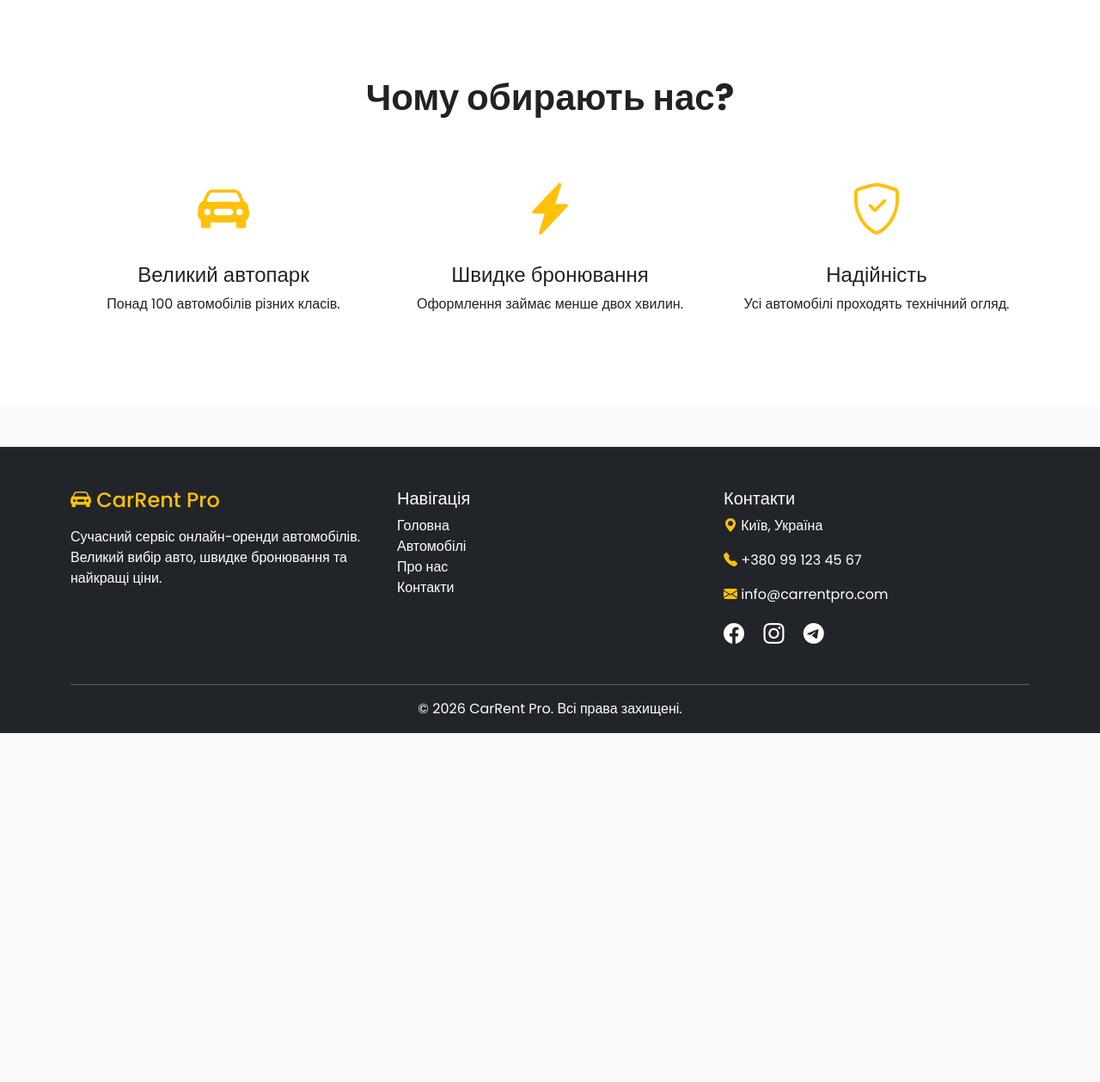
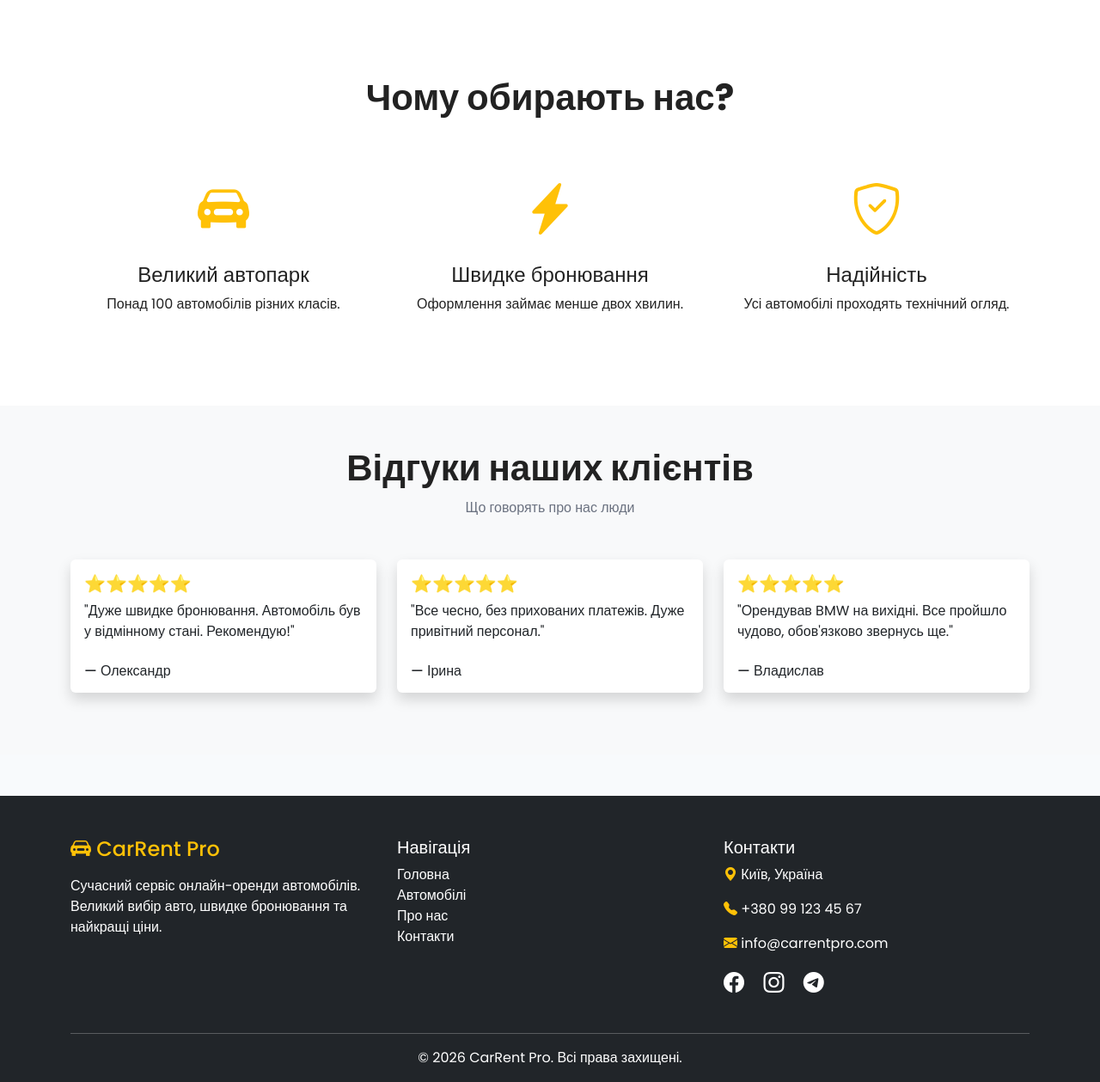
Before and after one commit to ki25-vmorhun-ctrl/CarRentPro, a PHP site: page / in a window 1280 px wide. Shown: the part 2024-3283 px from the top of the page at 86% size. Before the commit the page ends 2877 px from the top, so only its background shows below. Run offline with PHP 8.4, Linux system fonts and the light colour scheme; data comes from the database, SQL or seed files in the repository; some libraries are stand-ins or nearby versions.

Commit message:
Опис змін

```diff
--- a/index.php
+++ b/index.php
@@ -211,4 +211,92 @@ style="font-size:60px;"></i>
 
 </section>
 
+<!-- ================= REVIEWS ================= -->
+
+<section class="py-5 bg-light">
+
+    <div class="container">
+
+        <div class="section-title text-center mb-5">
+            <h2>Відгуки наших клієнтів</h2>
+            <p>Що говорять про нас люди</p>
+        </div>
+
+        <div class="row">
+
+            <div class="col-lg-4 mb-4">
+
+                <div class="card h-100 shadow border-0">
+
+                    <div class="card-body">
+
+                        <h5>⭐⭐⭐⭐⭐</h5>
+
+                        <p>
+                            "Дуже швидке бронювання. Автомобіль був у
+                            відмінному стані. Рекомендую!"
+                        </p>
+
+                        <h6 class="mt-4 mb-0">
+                            — Олександр
+                        </h6>
+
+                    </div>
+
+                </div>
+
+            </div>
+
+            <div class="col-lg-4 mb-4">
+
+                <div class="card h-100 shadow border-0">
+
+                    <div class="card-body">
+
+                        <h5>⭐⭐⭐⭐⭐</h5>
+
+                        <p>
+                            "Все чесно, без прихованих платежів.
+                            Дуже привітний персонал."
+                        </p>
+
+                        <h6 class="mt-4 mb-0">
+                            — Ірина
+                        </h6>
+
+                    </div>
+
+                </div>
+
+            </div>
+
+            <div class="col-lg-4 mb-4">
+
+                <div class="card h-100 shadow border-0">
+
+                    <div class="card-body">
+
+                        <h5>⭐⭐⭐⭐⭐</h5>
+
+                        <p>
+                            "Орендував BMW на вихідні.
+                            Все пройшло чудово, обов'язково звернусь ще."
+                        </p>
+
+                        <h6 class="mt-4 mb-0">
+                            — Владислав
+                        </h6>
+
+                    </div>
+
+                </div>
+
+            </div>
+
+        </div>
+
+    </div>
+
+</section>
+
 <?php include 'includes/footer.php'; ?>
```
